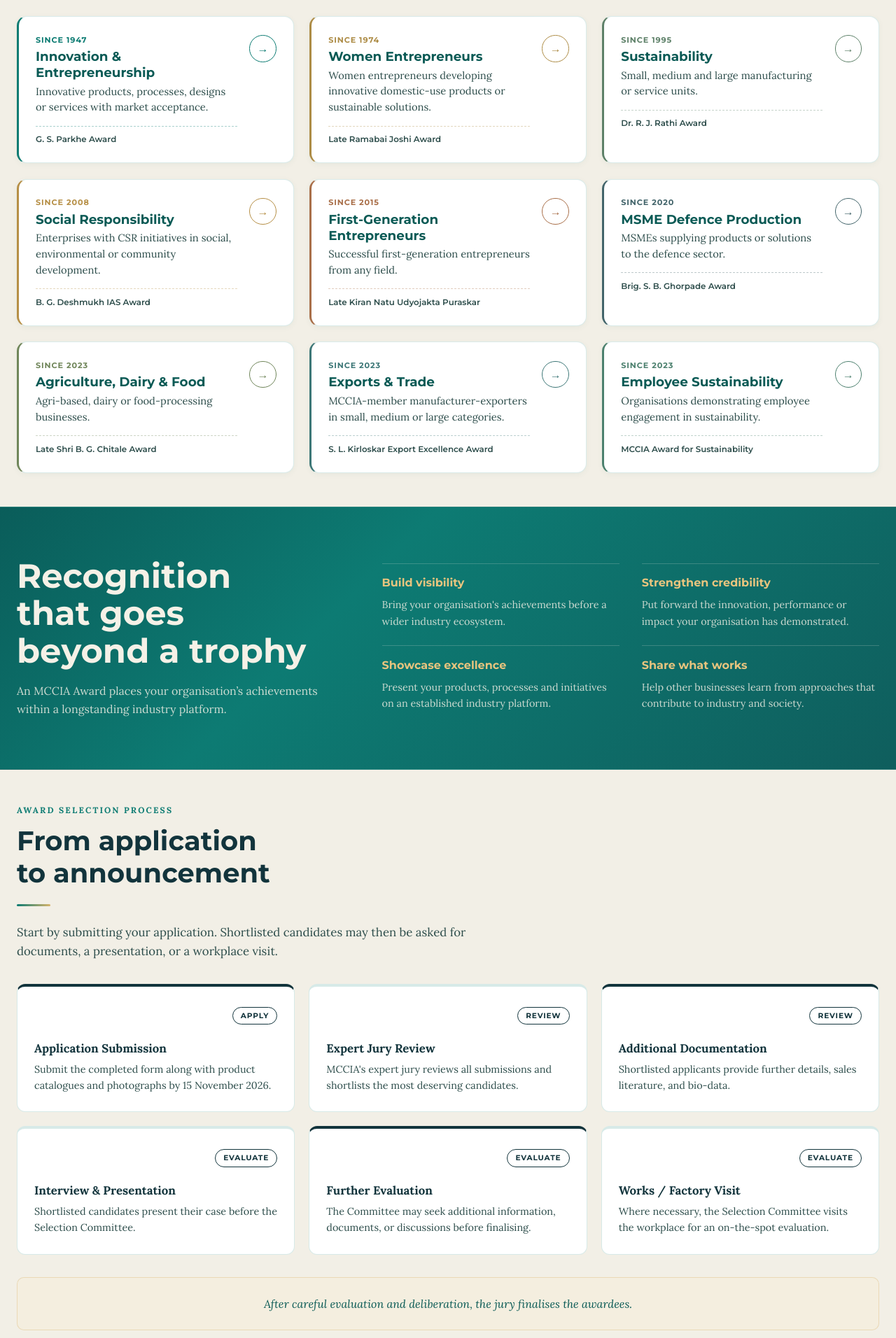
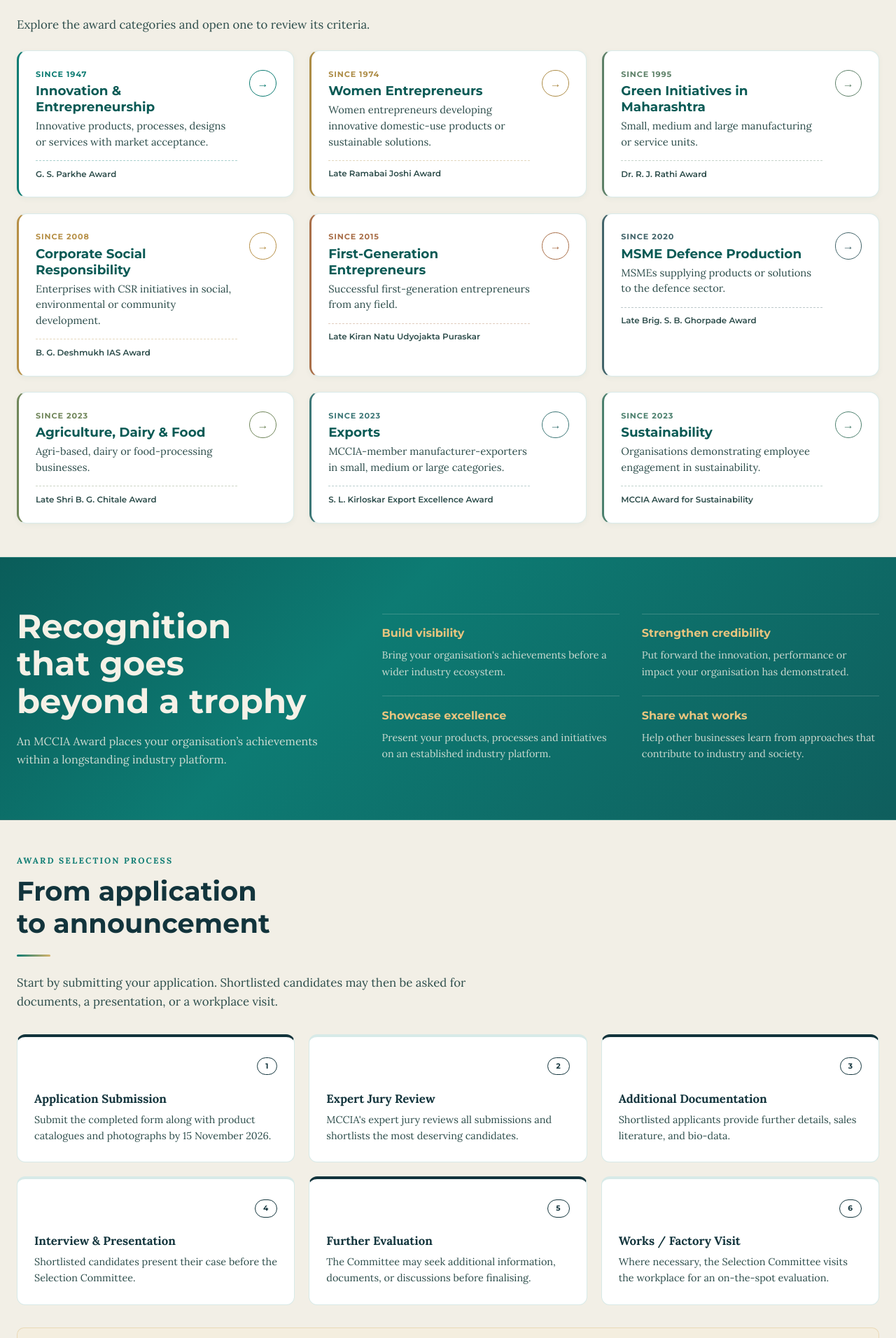
Before and after one commit to mcciaexplore-netizen/MCCIA-Awards-Page, a React (Vite) app in the folder frontend/: page / in a window 1280 px wide. Shown: the part 1448-3360 px from the top of the page at 70% size. Built offline with nearby package versions, Linux system fonts and the light colour scheme.

Commit message:
feat: implement core frontend application with React components, routing, and award data

```diff
--- a/frontend/src/App.jsx
+++ b/frontend/src/App.jsx
@@ -193,7 +193,7 @@
             </p>
             <p className="overview-focus-label">Areas we recognise</p>
             <ul className="overview-focus" aria-label="Areas recognised by the awards">
-              {['Industry', 'Entrepreneurship', 'Innovation', 'Exports', 'Sustainability', 'Social responsibility'].map((area, index) => (
+              {['Industry', 'Entrepreneurship', 'Innovation', 'Exports', 'Green Initiatives in Maharashtra', 'Corporate Social Responsibility'].map((area, index) => (
                 <li key={area}><span aria-hidden="true">{String(index + 1).padStart(2, '0')}</span>{area}</li>
               ))}
             </ul>
@@ -488,7 +488,7 @@
                 <div className="process-body">
                   <div className="process-head">
                     <span className="process-num" aria-hidden="true">{i + 1}</span>
-                    <span className="process-phase">{['Apply', 'Review', 'Review', 'Evaluate', 'Evaluate', 'Evaluate'][i]}</span>
+                    <span className="process-phase">{i + 1}</span>
                   </div>
                   <h3>{s.title}</h3>
                   <p>{s.desc}</p>
@@ -498,7 +498,7 @@
           ))}
         </ol>
         <Reveal>
-          <p className="process-close">After careful evaluation and deliberation, the jury finalises the awardees.</p>
+          <p className="process-close"><strong>After careful evaluation and deliberation, the jury finalises the awardees.</strong></p>
         </Reveal>
       </div>
     </section>
--- a/frontend/src/data.js
+++ b/frontend/src/data.js
@@ -56,7 +56,7 @@
     officialPage: 'https://www.mcciapune.com/awards/dr-rj-rathi-award/',
     formUrl: 'https://www.mcciapune.com/awards/dr-rj-rathi-award-form/',
     title: 'Dr. R. J. Rathi Award',
-    tag: 'Sustainability',
+    tag: 'Green Initiatives in Maharashtra',
     tagColor: '#5d8068',
     since: 'Since 1995',
     icon: 'leaf',
@@ -81,7 +81,7 @@
     id: 'bg-deshmukh',
     officialPage: 'https://www.mcciapune.com/awards/bg_deshmukh_award/',
     title: 'B. G. Deshmukh IAS Award',
-    tag: 'Social Responsibility',
+    tag: 'Corporate Social Responsibility',
     tagColor: '#b68f46',
     since: 'Since 2008',
     icon: 'handshake',
@@ -131,7 +131,7 @@
     id: 'ghorpade',
     officialPage: 'https://www.mcciapune.com/awards/brig-sb-gorpade-award/',
     formUrl: 'https://www.mcciapune.com/awards/brig-sb-gorpade-award-form/',
-    title: 'Brig. S. B. Ghorpade Award',
+    title: 'Late Brig. S. B. Ghorpade Award',
     tag: 'MSME Defence Production',
     tagColor: '#42646a',
     since: 'Since 2020',
@@ -183,7 +183,7 @@
     officialPage: 'https://www.mcciapune.com/awards/s_l_KirloskarExportExcellenceAward/',
     formUrl: 'https://www.mcciapune.com/awards/s_l_KirloskarExportExcellenceAwardsform/',
     title: 'S. L. Kirloskar Export Excellence Award',
-    tag: 'Exports & Trade',
+    tag: 'Exports',
     tagColor: '#3d7777',
     since: 'Since 2023',
     icon: 'globe',
@@ -209,7 +209,7 @@
     officialPage: 'https://www.mcciapune.com/awards/SustainabilityInstituted_KPIT_TechnologiesLtdAward/',
     formUrl: 'https://www.mcciapune.com/awards/SustainabilityInstituted_KPIT_TechnologiesLtdAwardsform/',
     title: 'MCCIA Award for Sustainability',
-    tag: 'Employee Sustainability',
+    tag: 'Sustainability',
     tagColor: '#4c806e',
     since: 'Since 2023',
     icon: 'recycle',
```
